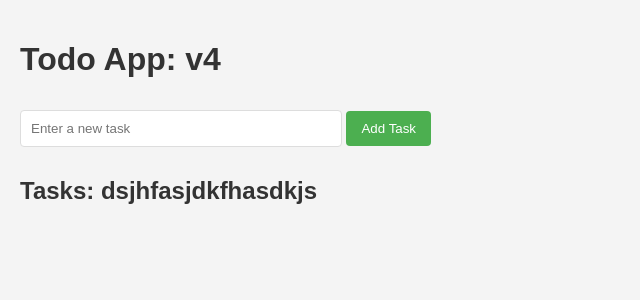
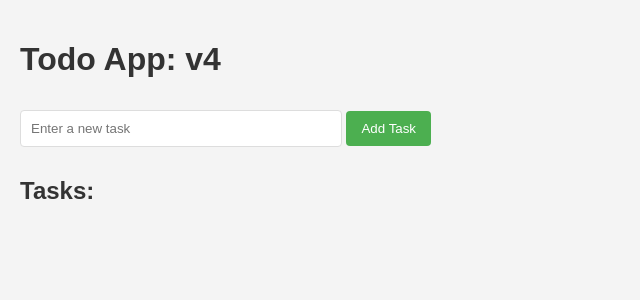
Before and after one commit to davilucena222/jenkins-docker, a Flask app: page / in a window 1280 px wide. Shown: the top 300 px of the page, without its empty margins (0-640 px from the left). Run offline with Flask 3, Linux system fonts and the light colour scheme.

Commit message:
Fix: change title to the task
* change file index.html
* testing jenkins instance
* all tests passed

```diff
--- a/templates/index.html
+++ b/templates/index.html
@@ -66,7 +66,7 @@
     </form>
 
     <!-- Display Tasks -->
-    <h2>Tasks: dsjhfasjdkfhasdkjs</h2>
+    <h2>Tasks: </h2>
     <ul>
       {% for id, task in tasks.items() %}
       <li class="task-item">
```
